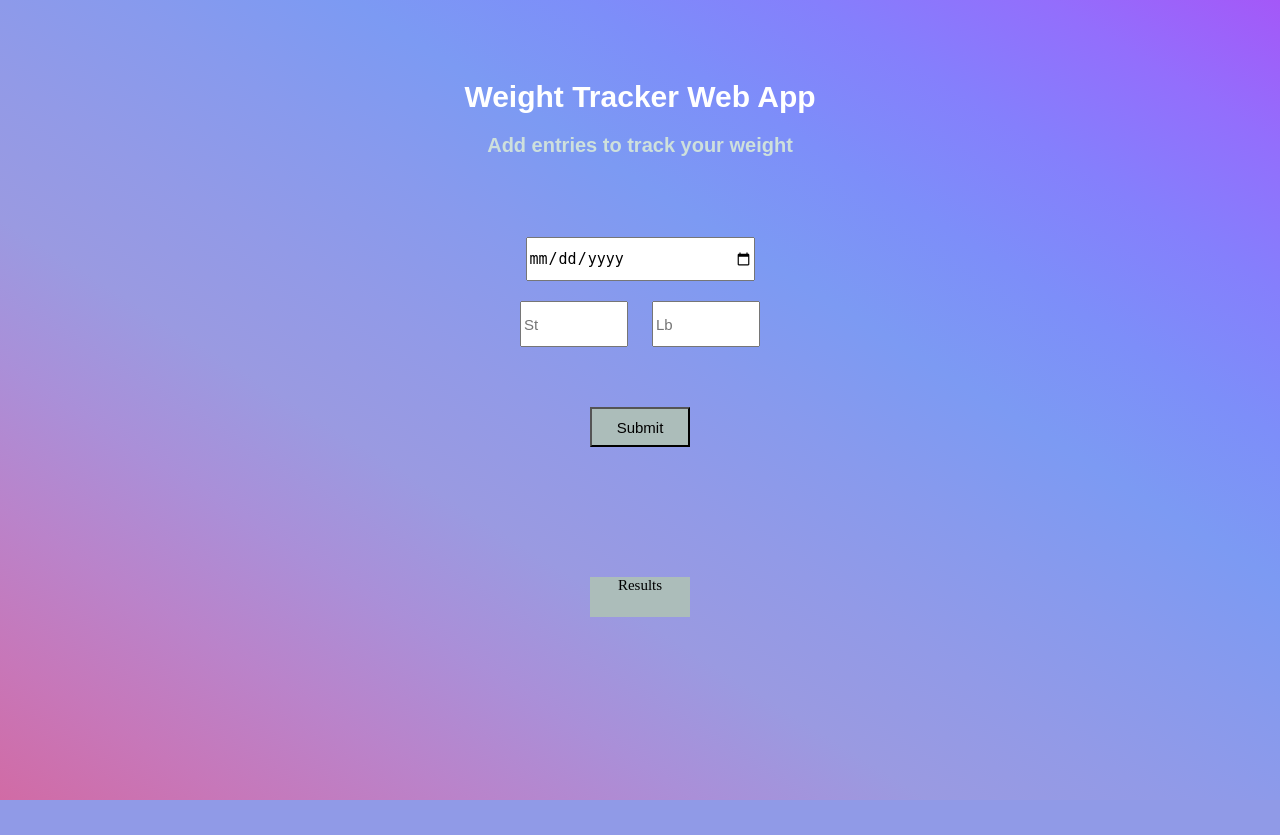
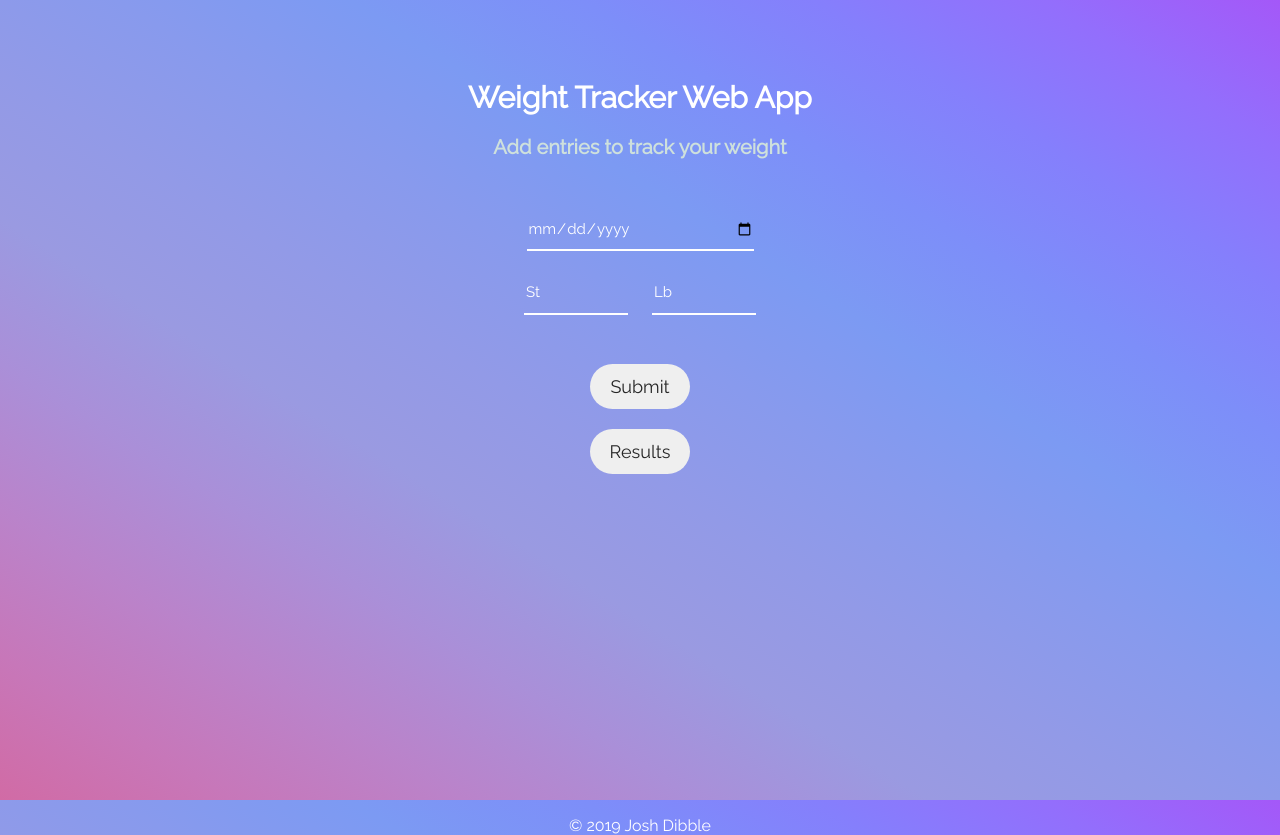
Before and after one commit to jmdibble/weight_tracker_flask, a Flask app: page / in a window 1280 px wide. Before the commit the page ends 800 px from the top, so only its background shows below. Run offline with Flask 2, Linux system fonts and the light colour scheme; some libraries are stand-ins or nearby versions.

Commit message:
Finished basic functionality. Needs final tweaks

```diff
--- a/app.py
+++ b/app.py
@@ -34,39 +34,13 @@ def index():
 @app.route("/results")
 def results():
 
-    # Dates query
-    dates = db.session.query(Data.date_).all()
-    result = [str(i) for i in dates]
-    dateList = []
-    for i in result:
-        matches = datefinder.find_dates(i)
-        for match in matches:
-            match = match.date()
-            match = match.strftime("%d/%m/%Y")
-            dateList.append(match)
-    # print(dateList)
-
-    # Stone query
-    stone = db.session.query(Data.stone_).all()
-    stoneList = []
-    for i in stone:
-        stoneList.append(i)
-    # print(stoneList)
-
-    # Pound query
-    pounds = db.session.query(Data.pounds_).all()
-    poundList = []
-    for i in pounds:
-        poundList.append(i)
-    # print(poundList)
-
     # All query
-    allRows = (db.session.query(Data).order_by(Data.date_).all())
+    allRows = (db.session.query(Data).order_by(Data.date_.desc()).all())
     datesList = []
     stonesList = []
     poundsList = []
     for i in allRows:
-        datesList.append(i.date_)
+        datesList.append(i.date_.strftime("%d/%m/%Y"))
         stonesList.append(i.stone_)
         poundsList.append(i.pounds_)
     print(datesList)
@@ -77,17 +51,17 @@ def results():
     resultsList = list(result)
     # print(resultsList)
 
-    FULL_HTML = []
+    FULL_HTML = ["<tr><th>Date</th><th>Stone</th><th>Pounds</th></tr>"]
     for date, rows in groupby(resultsList, itemgetter(0)):
         table = []
         for date, value1, value2 in rows:
-            table.append(
-                "<tr><td>{}</td><td>{}</td><td>{}</td><td></tr>".format(date, value1, value2))
-        table = "<table>\n{}\n</table>".format('\n'.join(table))
+            table.append("<tr><td>{}</td><td>{}</td><td>{}</td></tr>".format(date, value1, value2))
+            print(table)
+        table = "\n{}\n".format('\n'.join(table))
         FULL_HTML.append(table)
-    FULL_HTML = "<html>\n{}\n</html>".format('\n'.join(FULL_HTML))
+    FULL_HTML = "<table>\n{}\n</table>".format('\n'.join(FULL_HTML))
 
-    return render_template("results.html", dates=dateList, table=FULL_HTML)
+    return render_template("results.html", table=FULL_HTML)
 
 
 @app.route("/success", methods=["POST"])
--- a/static/main.css
+++ b/static/main.css
@@ -1,41 +1,52 @@
 html, body {
 	height: 100%;
-	margin: 0;
-	font: Arial, sans-serif;
-	background-image: linear-gradient(to right top, #d16ba5, #c777b9, #ba83ca, #aa8fd8, #9a9ae1, #929ae7, #889aed, #7c9af3, #7d8ef9, #857ffc, #936efc, #a458f8);}
-
-.container {
-	margin: 0 auto;
-	width: 100%;
-	height: 100%;
-	color: #cee0dc;
-	overflow: hidden;
+	background-repeat: no-repeat;
+	background-attachment: fixed;
+	background-image: linear-gradient(to right top, #d16ba5, #c777b9, #ba83ca, #aa8fd8, #9a9ae1, #929ae7, #889aed, #7c9af3, #7d8ef9, #857ffc, #936efc, #a458f8);
+	font-family: 'Raleway', sans-serif;
+	margin: auto;
 	text-align: center;
+	overflow: scroll;
+	color: #fff;
 }
 
-.container h1 {
-	font-family: Arial, sans-serif;
+
+h1 {
 	font-size: 30px;
 	color: #ffffff;
 	margin-top: 80px;
 }
 
-.container h3 {
-	font-family: Arial, sans-serif;
+h3 {
 	font-size: 20px;
 	color: #cee0dc;
 }
 
-.container form {
+.form {
 	margin: 30px;
 }
 
+input[type="number"]::-webkit-outer-spin-button, input[type="number"]::-webkit-inner-spin-button {
+    -webkit-appearance: none;
+    margin: 0;
+}
+
+input[type=date]::-webkit-inner-spin-button {
+    -webkit-appearance: none;
+    display: none;
+}
+
 .container input, #longer {
-	width: 224px;
+	font-family: 'Raleway', sans-serif;
+	color: #fff;
+	background-color: transparent;
+	width: 226px;
 	height: 40px;
 	font-size: 15px;
 	margin: 10px;
 	transition: all 0.2s ease-in-out;
+	border: 0px;
+	border-bottom: 2px solid #ffffff;
 }
 
 .container input {
@@ -46,13 +57,30 @@ html, body {
 	transition: all 0.2s ease-in-out;
 }
 
+input::placeholder {
+	color: #fff;
+  }
+
 .container button {
+	margin: 20px 5px 0px 5px;
+	border-radius: 100px;
+	border: 0px;
 	width: 100px;
-	height: 40px;
-	font-size: 15px;
-	margin: 50px;
-	background-color: #ACBDBA;
-	/*border-radius: 50px;*/
+	height: 45px;
+	font-size: 18px;
+	color: #262626;
+	font-family: 'Raleway', sans-serif;
+}
+
+.button {
+	margin: 20px 5px 0px 5px;
+	border-radius: 100px;
+	border: 0px;
+	width: 100px;
+	height: 45px;
+	font-size: 18px;
+	color: #262626;
+	font-family: 'Raleway', sans-serif;
 }
 
 a.button {
@@ -66,6 +94,7 @@ a.button {
 	width: 100px;
 	height: 40px;
 	font-size: 15px;
+	font-family: 'Raleway', sans-serif;
 	margin: 50px;
 	background-color: #ACBDBA;
 }
@@ -75,22 +104,38 @@ a.button {
 }
 
 .message {
-	font-family: Arial, sans-serif;
 	font-size: 16px;
 	padding-top: 20px;
 }
 
 .table {
-	border-collapse: collapse;
-	width: 100%;
+	margin: auto;
+	display: table;
   }
 
 .td, th {
-	border: 1px solid #dddddd;
+	border: 1px solid #fff;
 	text-align: left;
 	padding: 8px;
   }
 
-.tr:nth-child(even) {
-	background-color: #dddddd;
+  #table td, #table th {
+	border: 1px solid #fff;
+	padding: 8px;
   }
+
+  #table tr:hover {background-color: #fff;}
+
+  #table th {
+	padding-top: 12px;
+	padding-bottom: 12px;
+	text-align: left;
+	background-color: rgb(115, 53, 187);
+	color: #fff;
+  }
+
+
+  .footer {
+	color: #ffffff !important;
+	position: absolute; left: 0; right: 0; top: 800px; bottom:0;
+  }
--- a/templates/index.html
+++ b/templates/index.html
@@ -1,9 +1,14 @@
 <!DOCTYPE html>
 <html lang="en">
 <title>Weight Tracker App</title>
+
 <head>
 	<link href="../static/main.css" rel="stylesheet">
+	<link href="https://fonts.googleapis.com/css?family=Raleway" rel="stylesheet">
+	<link rel="stylesheet" href="https://use.fontawesome.com/releases/v5.7.2/css/all.css"
+		integrity="sha384-fnmOCqbTlWIlj8LyTjo7mOUStjsKC4pOpQbqyi7RrhN7udi9RwhKkMHpvLbHG9Sr" crossorigin="anonymous">
 </head>
+
 <body>
 	<div class="container">
 		<h1>Weight Tracker Web App</h1>
@@ -12,15 +17,25 @@
 			{{text | safe}}
 		</div>
 		<form action="{{url_for('success')}}" method="POST">
+			<div>
 				<input id="longer" placeholder="Enter date" type="date" name="date_entry" required>
-					<br>
+			</div>
+			<div>
 				<input placeholder="St" type="number" min="0" max="20" name="st_entry" required>
 				<input placeholder="Lb" type="number" min="0" max="13.9" name="lb_entry" required>
+			</div>
 			<br>
 			<button type="submit"> Submit </button>
 		</form>
-				<!-- <a href="{{url_for('results')}}" class="button">Results</a> -->
-				<a href="{{url_for('results')}}" class="button">Results</a>
+
 	</div>
+	<input type="button" class="button" value="Results" onclick="window.location.href='{{url_for('results')}}'" />
+
+	<footer class="footer">
+		<p id="footer-text">&copy; 2019 Josh Dibble</p>
+	</footer>
+
 </body>
+
+
 </html>
```
Also changed, not shown: templates/results.html (+13 -5 lines). Lines whose indentation alone changed are shown as unchanged.
